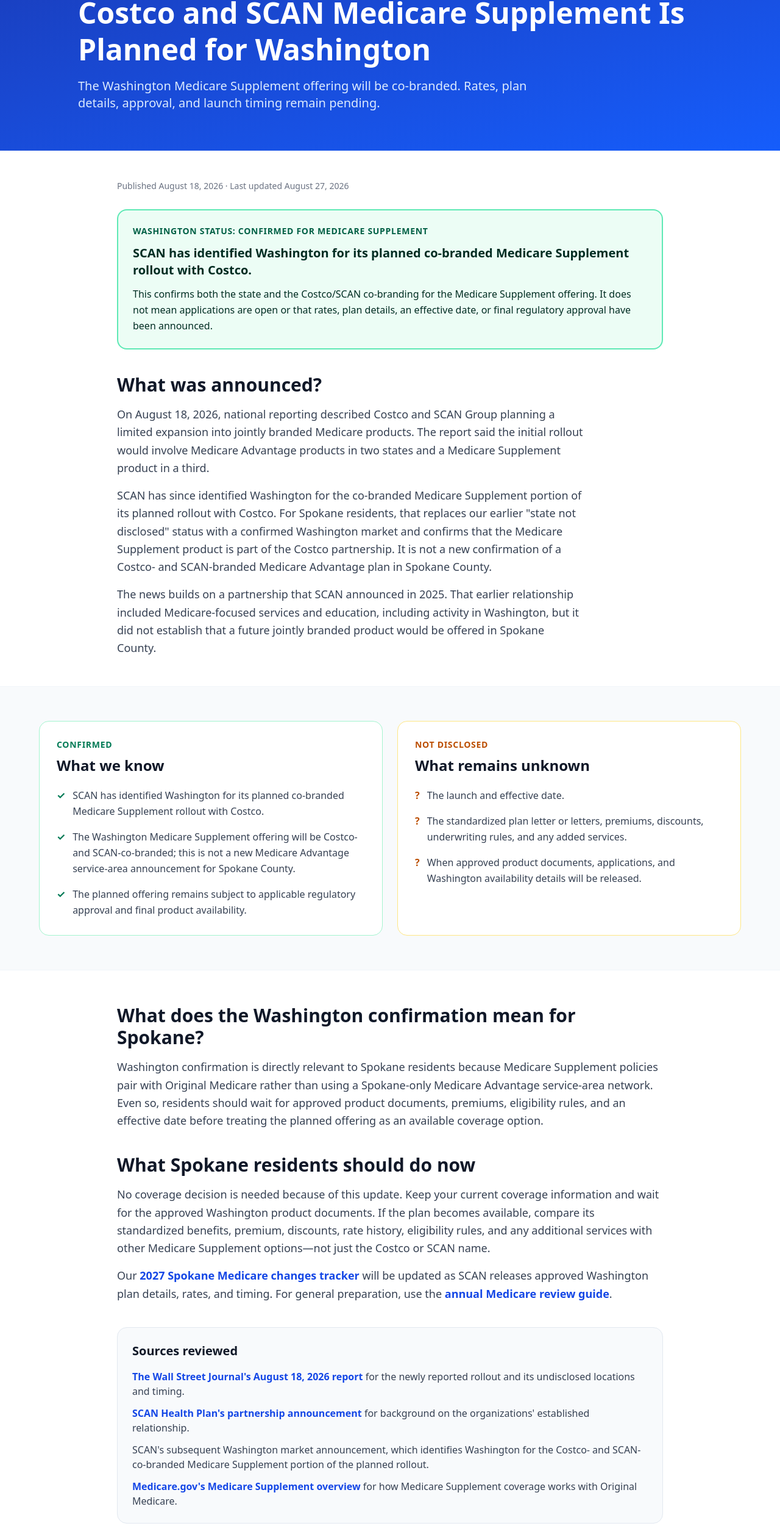
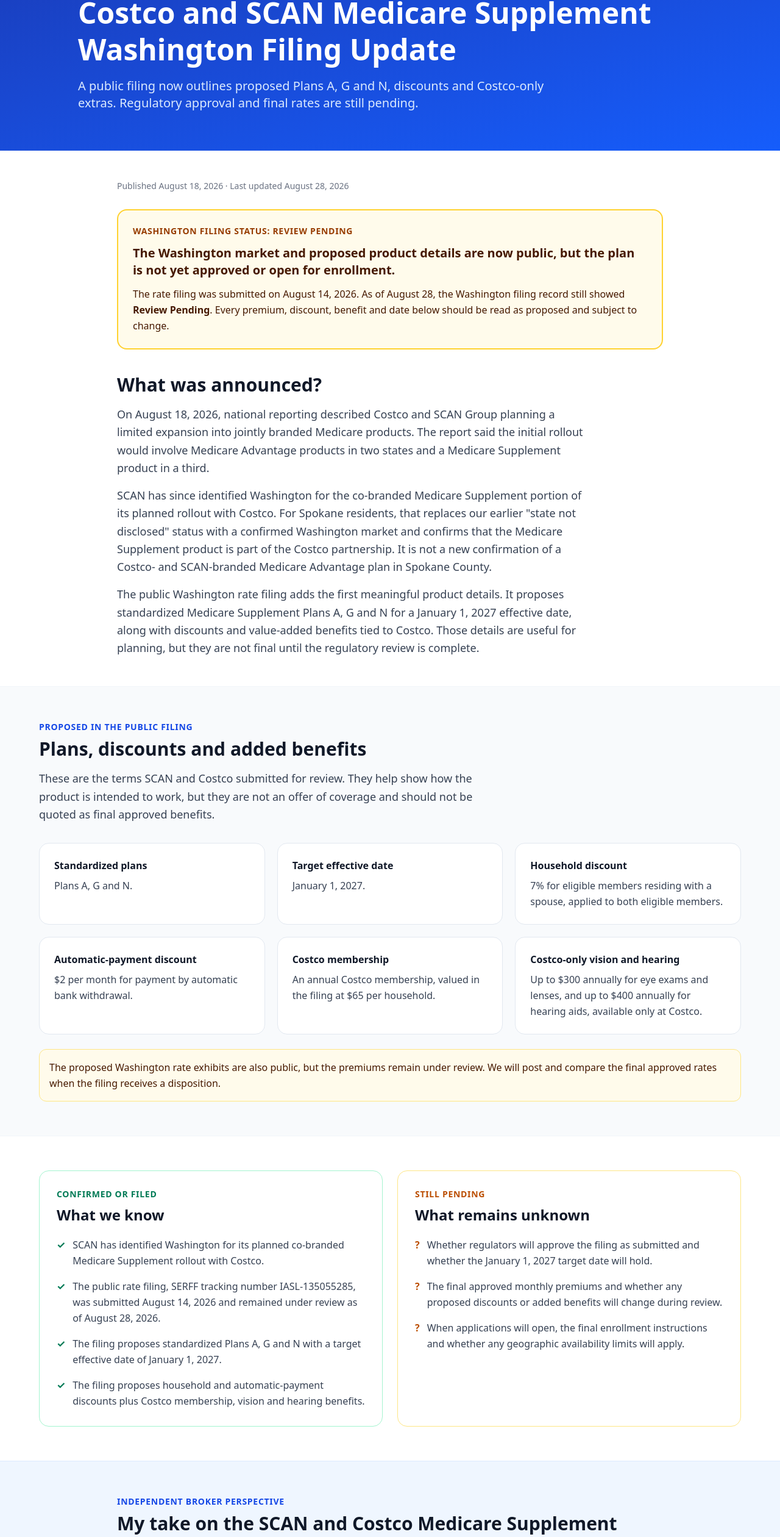
Before and after one commit to DevonWest/medicare-spokane-site, a Next.js app: page /costco-scan-medicare-spokane in a window 1280 px wide. Shown: the part 174-2694 px from the top of the page at 61% size. Built offline with nearby package versions, Linux system fonts and the light colour scheme; no server answers.

Commit message:
Update SCAN Costco article with Washington filing details (#177)
Add the pending Washington filing details, proposed benefits and discounts, balanced independent commentary, refreshed metadata, and regression coverage.

```diff
--- a/app/costco-scan-medicare-spokane/page.tsx
+++ b/app/costco-scan-medicare-spokane/page.tsx
@@ -18,16 +18,22 @@
   "https://www.wsj.com/health/healthcare/costco-sells-vacations-gas-and-soon-medicare-plans-c0e1470e";
 const partnershipUrl =
   "https://www.scanhealthplan.com/en/about-scan/press-releases/costco-partnership";
+const rateFilingUrl =
+  "https://serff-sfa.naic.org/serff/sfa/search/filingSummary.xhtml?filingId=135055285";
+const filingSearchUrl =
+  "https://www.insurance.wa.gov/insurers-regulated-entities/rate-and-form-filing/search-company-filings-serff-filing-access";
+const washingtonMedigapUrl =
+  "https://www.insurance.wa.gov/insurance-resources/medicare/health-and-drug-plans/medigap-medicare-supplement-plan-coverage-and-costs";
 
 export const metadata: Metadata = {
   title: marketUpdate.shortTitle,
   description:
-    "SCAN has identified Washington for its planned co-branded Medicare Supplement rollout with Costco. See what is confirmed for Spokane and what remains pending.",
+    "A Washington filing proposes Costco and SCAN Medicare Supplement Plans A, G and N for 2027. See the proposed discounts, benefits and pending status.",
   alternates: { canonical: pageUrl },
   openGraph: {
     title: marketUpdate.title,
     description:
-      "Washington is confirmed for the planned Costco- and SCAN-co-branded Medicare Supplement rollout; rates, plan details, timing, and final availability remain pending.",
+      "A public Washington filing outlines proposed Costco and SCAN Medicare Supplement plans, discounts and added benefits. Approval and final rates remain pending.",
     url: pageUrl,
     type: "article",
     publishedTime: `${publishedDate}T12:00:00-07:00`,
@@ -41,7 +47,7 @@
   "@id": `${pageUrl}#article`,
   headline: marketUpdate.title,
   description:
-    "SCAN has identified Washington for its planned co-branded Medicare Supplement rollout with Costco. See what is confirmed for Spokane and what remains pending.",
+    "A public Washington filing outlines proposed Costco and SCAN Medicare Supplement plans, discounts and added benefits. Approval and final rates remain pending.",
   datePublished: publishedDate,
   dateModified: marketUpdate.modifiedDate,
   mainEntityOfPage: pageUrl,
@@ -65,20 +71,49 @@
     { "@type": "Organization", name: "SCAN Group" },
     { "@type": "City", name: "Spokane, Washington" },
   ],
-  citation: [reportingUrl, partnershipUrl],
+  citation: [reportingUrl, partnershipUrl, rateFilingUrl, washingtonMedigapUrl],
 };
 
 const knownItems = [
   "SCAN has identified Washington for its planned co-branded Medicare Supplement rollout with Costco.",
-  "The Washington Medicare Supplement offering will be Costco- and SCAN-co-branded; this is not a new Medicare Advantage service-area announcement for Spokane County.",
-  "The planned offering remains subject to applicable regulatory approval and final product availability.",
+  "The public rate filing, SERFF tracking number IASL-135055285, was submitted August 14, 2026 and remained under review as of August 28, 2026.",
+  "The filing proposes standardized Plans A, G and N with a target effective date of January 1, 2027.",
+  "The filing proposes household and automatic-payment discounts plus Costco membership, vision and hearing benefits.",
 ];
 
 const unknownItems = [
-  "The launch and effective date.",
-  "The standardized plan letter or letters, premiums, discounts, underwriting rules, and any added services.",
-  "When approved product documents, applications, and Washington availability details will be released.",
+  "Whether regulators will approve the filing as submitted and whether the January 1, 2027 target date will hold.",
+  "The final approved monthly premiums and whether any proposed discounts or added benefits will change during review.",
+  "When applications will open, the final enrollment instructions and whether any geographic availability limits will apply.",
 ];
+
+const proposedFilingDetails = [
+  {
+    label: "Standardized plans",
+    detail: "Plans A, G and N.",
+  },
+  {
+    label: "Target effective date",
+    detail: "January 1, 2027.",
+  },
+  {
+    label: "Household discount",
+    detail: "7% for eligible members residing with a spouse, applied to both eligible members.",
+  },
+  {
+    label: "Automatic-payment discount",
+    detail: "$2 per month for payment by automatic bank withdrawal.",
+  },
+  {
+    label: "Costco membership",
+    detail: "An annual Costco membership, valued in the filing at $65 per household.",
+  },
+  {
+    label: "Costco-only vision and hearing",
+    detail:
+      "Up to $300 annually for eye exams and lenses, and up to $400 annually for hearing aids, available only at Costco.",
+  },
+] as const;
 
 export default function CostcoScanMedicareSpokanePage() {
   return (
@@ -98,8 +133,8 @@
       />
 
       <PageHero
-        title="Costco and SCAN Medicare Supplement Is Planned for Washington"
-        subtitle="The Washington Medicare Supplement offering will be co-branded. Rates, plan details, approval, and launch timing remain pending."
+        title="Costco and SCAN Medicare Supplement Washington Filing Update"
+        subtitle="A public filing now outlines proposed Plans A, G and N, discounts and Costco-only extras. Regulatory approval and final rates are still pending."
         crumbs={[
           { href: "/", label: "Home" },
           { href: marketUpdatesHub.path, label: "2027 Medicare Changes" },
@@ -115,17 +150,18 @@
               <time dateTime={marketUpdate.modifiedDate}>{marketUpdate.modifiedLabel}</time>
             </p>
 
-            <div className="mt-7 rounded-2xl border-2 border-emerald-300 bg-emerald-50 p-6 text-emerald-950">
-              <p className="text-sm font-semibold uppercase tracking-wider text-emerald-800">
-                Washington status: confirmed for Medicare Supplement
+            <div className="mt-7 rounded-2xl border-2 border-amber-300 bg-amber-50 p-6 text-amber-950">
+              <p className="text-sm font-semibold uppercase tracking-wider text-amber-800">
+                Washington filing status: review pending
               </p>
               <p className="mt-3 text-xl font-bold">
-                SCAN has identified Washington for its planned co-branded Medicare Supplement rollout with Costco.
+                The Washington market and proposed product details are now public, but the plan is
+                not yet approved or open for enrollment.
               </p>
               <p className="mt-3 leading-relaxed">
-                This confirms both the state and the Costco/SCAN co-branding for the Medicare
-                Supplement offering. It does not mean applications are open or that rates, plan
-                details, an effective date, or final regulatory approval have been announced.
+                The rate filing was submitted on August 14, 2026. As of August 28, the Washington
+                filing record still showed <strong>Review Pending</strong>. Every premium, discount,
+                benefit and date below should be read as proposed and subject to change.
               </p>
             </div>
 
@@ -146,20 +182,52 @@
                 Advantage plan in Spokane County.
               </p>
               <p className="mt-4 text-lg leading-relaxed text-gray-700">
-                The news builds on a partnership that SCAN announced in 2025. That earlier
-                relationship included Medicare-focused services and education, including activity
-                in Washington, but it did not establish that a future jointly branded product would
-                be offered in Spokane County.
+                The public Washington rate filing adds the first meaningful product details. It
+                proposes standardized Medicare Supplement Plans A, G and N for a January 1, 2027
+                effective date, along with discounts and value-added benefits tied to Costco. Those
+                details are useful for planning, but they are not final until the regulatory review
+                is complete.
               </p>
             </div>
           </div>
         </section>
 
         <section className="border-y border-slate-100 bg-slate-50 px-4 py-14">
+          <div className="mx-auto max-w-6xl">
+            <div className="max-w-3xl">
+              <p className="text-sm font-semibold uppercase tracking-wider text-blue-700">
+                Proposed in the public filing
+              </p>
+              <h2 className="mt-2 text-3xl font-bold text-gray-900">
+                Plans, discounts and added benefits
+              </h2>
+              <p className="mt-4 text-lg leading-relaxed text-gray-700">
+                These are the terms SCAN and Costco submitted for review. They help show how the
+                product is intended to work, but they are not an offer of coverage and should not
+                be quoted as final approved benefits.
+              </p>
+            </div>
+            <dl className="mt-8 grid grid-cols-1 gap-5 md:grid-cols-2 lg:grid-cols-3">
+              {proposedFilingDetails.map((item) => (
+                <div key={item.label} className="rounded-2xl border border-slate-200 bg-white p-6">
+                  <dt className="font-bold text-gray-900">{item.label}</dt>
+                  <dd className="mt-2 leading-relaxed text-gray-700">{item.detail}</dd>
+                </div>
+              ))}
+            </dl>
+            <p className="mt-6 rounded-xl border border-amber-200 bg-amber-50 p-4 leading-relaxed text-amber-950">
+              The proposed Washington rate exhibits are also public, but the premiums remain under
+              review. We will post and compare the final approved rates when the filing receives a
+              disposition.
+            </p>
+          </div>
+        </section>
+
+        <section className="bg-white px-4 py-14">
           <div className="mx-auto grid max-w-6xl grid-cols-1 gap-6 lg:grid-cols-2">
             <div className="rounded-2xl border border-emerald-200 bg-white p-7">
               <p className="text-sm font-semibold uppercase tracking-wider text-emerald-700">
-                Confirmed
+                Confirmed or filed
               </p>
               <h2 className="mt-2 text-2xl font-bold text-gray-900">What we know</h2>
               <ul className="mt-5 space-y-4">
@@ -173,7 +241,7 @@
             </div>
             <div className="rounded-2xl border border-amber-200 bg-white p-7">
               <p className="text-sm font-semibold uppercase tracking-wider text-amber-700">
-                Not disclosed
+                Still pending
               </p>
               <h2 className="mt-2 text-2xl font-bold text-gray-900">What remains unknown</h2>
               <ul className="mt-5 space-y-4">
@@ -188,6 +256,73 @@
           </div>
         </section>
 
+        <section className="border-y border-blue-100 bg-blue-50 px-4 py-14">
+          <div className="mx-auto max-w-4xl">
+            <p className="text-sm font-semibold uppercase tracking-wider text-blue-700">
+              Independent broker perspective
+            </p>
+            <h2 className="mt-2 text-3xl font-bold text-gray-900">
+              My take on the SCAN and Costco Medicare Supplement proposal
+            </h2>
+            <div className="mt-6 space-y-5 text-lg leading-relaxed text-gray-700">
+              <p>
+                The proposed starting prices deserve attention. Based on the public rate filing,
+                Plan G and Plan N appear very competitive with many Medicare Supplement options
+                currently available in Washington. If the final approved prices create meaningful
+                savings, that is good news for beneficiaries, and we will take the option seriously.
+              </p>
+              <p>
+                At the same time, a starting premium is only one part of the decision. This would
+                be a new Medicare Supplement block with no rate history of its own. That is not a
+                criticism of SCAN or Costco, and it is not a reason to dismiss the plan. Every new
+                product begins without a track record. It simply means nobody can know yet how
+                closely future claims and rate needs will match the original assumptions.
+              </p>
+              <p>
+                The responsible approach is not to predict that rates will rise sharply, and it is
+                not to assume that an attractive starting premium will remain unchanged. We should
+                compare the final approved premium, discounts, added benefits, customer experience
+                and future rate filings as actual experience develops.
+              </p>
+              <p>
+                If an approved option can save a client $50 or $60 per month, that is $600 to $720
+                per year back in their pocket. We should not ignore meaningful savings simply
+                because a product is new. We also should not recommend a plan based only on the
+                Costco name or the first-year premium.
+              </p>
+              <p>
+                Washington gives many current Medicare Supplement policyholders valuable
+                flexibility. According to the{" "}
+                <a
+                  href={washingtonMedigapUrl}
+                  target="_blank"
+                  rel="noopener noreferrer"
+                  className="font-semibold text-blue-700 hover:underline"
+                >
+                  Washington Office of the Insurance Commissioner
+                </a>
+                , someone already enrolled in a Medigap Plan B through Plan N can generally switch
+                to another Plan B through Plan N at any time without completing a written health
+                screening questionnaire. Every situation should still be reviewed individually,
+                especially for someone who is not already enrolled in one of those plans.
+              </p>
+              <p>
+                Our job is not to declare a winner before the filing is approved. If the SCAN and
+                Costco plan becomes a strong fit for a client, we will help them take advantage of
+                it. If the price or the client&apos;s needs change later, we will be there to review the
+                options again. We approach Medicare coverage as an ongoing relationship, not a
+                one-time sale.
+              </p>
+              <p>
+                I hope the proposed pricing proves sustainable. More competition and meaningful
+                savings can be very good for Washington consumers. We will keep watching the filing
+                and give our clients the same careful, honest guidance after approval and in every
+                year that follows.
+              </p>
+            </div>
+          </div>
+        </section>
+
         <section className="bg-white px-4 py-14">
           <div className="mx-auto max-w-4xl space-y-10">
             <div>
@@ -197,9 +332,10 @@
               <p className="mt-4 text-lg leading-relaxed text-gray-700">
                 Washington confirmation is directly relevant to Spokane residents because Medicare
                 Supplement policies pair with Original Medicare rather than using a Spokane-only
-                Medicare Advantage service-area network. Even so, residents should wait for approved
-                product documents, premiums, eligibility rules, and an effective date before treating
-                the planned offering as an available coverage option.
+                Medicare Advantage service-area network. The filing does not present a county-by-county
+                service area. Even so, residents should wait for approved product documents, premiums,
+                eligibility rules and final Washington availability before treating the proposed plan
+                as an available coverage option.
               </p>
             </div>
 
@@ -208,9 +344,9 @@
               <p className="mt-4 text-lg leading-relaxed text-gray-700">
                 No coverage decision is needed because of this update. Keep your current coverage
                 information and wait for the approved Washington product documents. If the plan
-                becomes available, compare its standardized benefits, premium, discounts, rate
-                history, eligibility rules, and any additional services with other Medicare
-                Supplement options—not just the Costco or SCAN name.
+                becomes available, compare its standardized benefits, premium, discounts, eligibility
+                rules and additional services with other Medicare Supplement options. After launch,
+                its rate history should become part of that review too.
               </p>
               <p className="mt-4 text-lg leading-relaxed text-gray-700">
                 Our{" "}
@@ -229,6 +365,29 @@
             <div className="rounded-2xl border border-slate-200 bg-slate-50 p-6">
               <h2 className="text-xl font-bold text-gray-900">Sources reviewed</h2>
               <ul className="mt-4 space-y-3 text-gray-700">
+                <li>
+                  <a
+                    href={rateFilingUrl}
+                    target="_blank"
+                    rel="noopener noreferrer"
+                    className="font-semibold text-blue-700 hover:underline"
+                  >
+                    Washington&apos;s public SERFF rate filing IASL-135055285
+                  </a>{" "}
+                  for the proposed plans, discounts, added benefits, target effective date and
+                  pending status. SERFF may first display its public-access agreement.
+                </li>
+                <li>
+                  <a
+                    href={filingSearchUrl}
+                    target="_blank"
+                    rel="noopener noreferrer"
+                    className="font-semibold text-blue-700 hover:underline"
+                  >
+                    Washington OIC filing-search instructions
+                  </a>{" "}
+                  for independently locating the SCAN filing by company name or tracking number.
+                </li>
                 <li>
                   <a
                     href={reportingUrl}
@@ -252,30 +411,26 @@
                   for background on the organizations&apos; established relationship.
                 </li>
                 <li>
-                  SCAN&apos;s subsequent Washington market announcement, which identifies Washington
-                  for the Costco- and SCAN-co-branded Medicare Supplement portion of the planned
-                  rollout.
-                </li>
-                <li>
                   <a
-                    href="https://www.medicare.gov/medigap-supplemental-insurance-plans/"
+                    href={washingtonMedigapUrl}
                     target="_blank"
                     rel="noopener noreferrer"
                     className="font-semibold text-blue-700 hover:underline"
                   >
-                    Medicare.gov&apos;s Medicare Supplement overview
+                    Washington OIC&apos;s Medicare Supplement guidance
                   </a>{" "}
-                  for how Medicare Supplement coverage works with Original Medicare.
+                  for the state&apos;s rules on switching among Medigap Plans B through N.
                 </li>
               </ul>
             </div>
 
             <div className="rounded-2xl border border-blue-200 bg-blue-50 p-6 text-blue-950">
-              <p className="font-semibold">Independent local reporting</p>
+              <p className="font-semibold">Independent local reporting and opinion</p>
               <p className="mt-2 leading-relaxed">
                 {siteConfig.legalName} is not affiliated with Costco, SCAN Group, or SCAN Health
-                Plan. This page is general information and does not recommend or compare a
-                Costco- and SCAN-co-branded product.
+                Plan. The filing facts and independent commentary on this page have not been
+                reviewed or approved by those organizations and are not a recommendation to enroll.
+                Filed terms may change before approval.
               </p>
             </div>
 
@@ -284,8 +439,13 @@
               <div className="mt-3 space-y-2 leading-relaxed text-gray-700">
                 <p>
                   <time dateTime={marketUpdate.modifiedDate}>{marketUpdate.modifiedLabel}</time> —
-                  Updated after SCAN identified Washington for its planned co-branded Medicare
-                  Supplement rollout with Costco.
+                  Added the public filing status, proposed Plans A, G and N, proposed discounts and
+                  Costco-only benefits, plus independent client-focused commentary. Regulatory
+                  review remains pending.
+                </p>
+                <p>
+                  <time dateTime="2026-08-27">August 27, 2026</time> — Updated after SCAN identified
+                  Washington for its planned co-branded Medicare Supplement rollout with Costco.
                 </p>
                 <p>
                   <time dateTime={publishedDate}>{marketUpdate.publishedLabel}</time> — Published
--- a/lib/marketUpdates.ts
+++ b/lib/marketUpdates.ts
@@ -21,7 +21,7 @@
   shortTitle: "Spokane 2027 Coverage Market Updates",
   description:
     "Track confirmed 2027 Medicare and health insurance market announcements for Spokane County and Washington, with clear labels for what remains unconfirmed.",
-  modifiedDate: "2026-08-27",
+  modifiedDate: "2026-08-28",
 };
 
 /**
@@ -67,16 +67,16 @@
   {
     path: "/costco-scan-medicare-spokane",
     category: "2027-market",
-    title: "Costco and SCAN Medicare Supplement in Washington: Spokane Update",
-    shortTitle: "Costco and SCAN Medicare Supplement Washington",
+    title: "Costco and SCAN Medicare Supplement Washington Filing: Plans and Benefits",
+    shortTitle: "Costco and SCAN Medicare Supplement Filing",
     summary:
-      "Washington has been identified for the planned co-branded Costco and SCAN Medicare Supplement rollout; rates, plan details, timing, and final availability remain pending.",
+      "A public Washington filing proposes Plans A, G and N, discounts and Costco-only benefits for 2027; regulatory approval and final rates remain pending.",
     publishedDate: "2026-08-18",
     publishedLabel: "August 18, 2026",
-    modifiedDate: "2026-08-27",
-    modifiedLabel: "August 27, 2026",
+    modifiedDate: "2026-08-28",
+    modifiedLabel: "August 28, 2026",
     spokaneStatus: "confirmed",
-    spokaneStatusLabel: "Costco/SCAN Medicare Supplement market confirmed",
+    spokaneStatusLabel: "Washington filing under regulatory review",
   },
 ] as const;
 
```
Also changed, not shown: 1 other file (tests, documents, lock files or other folders).
